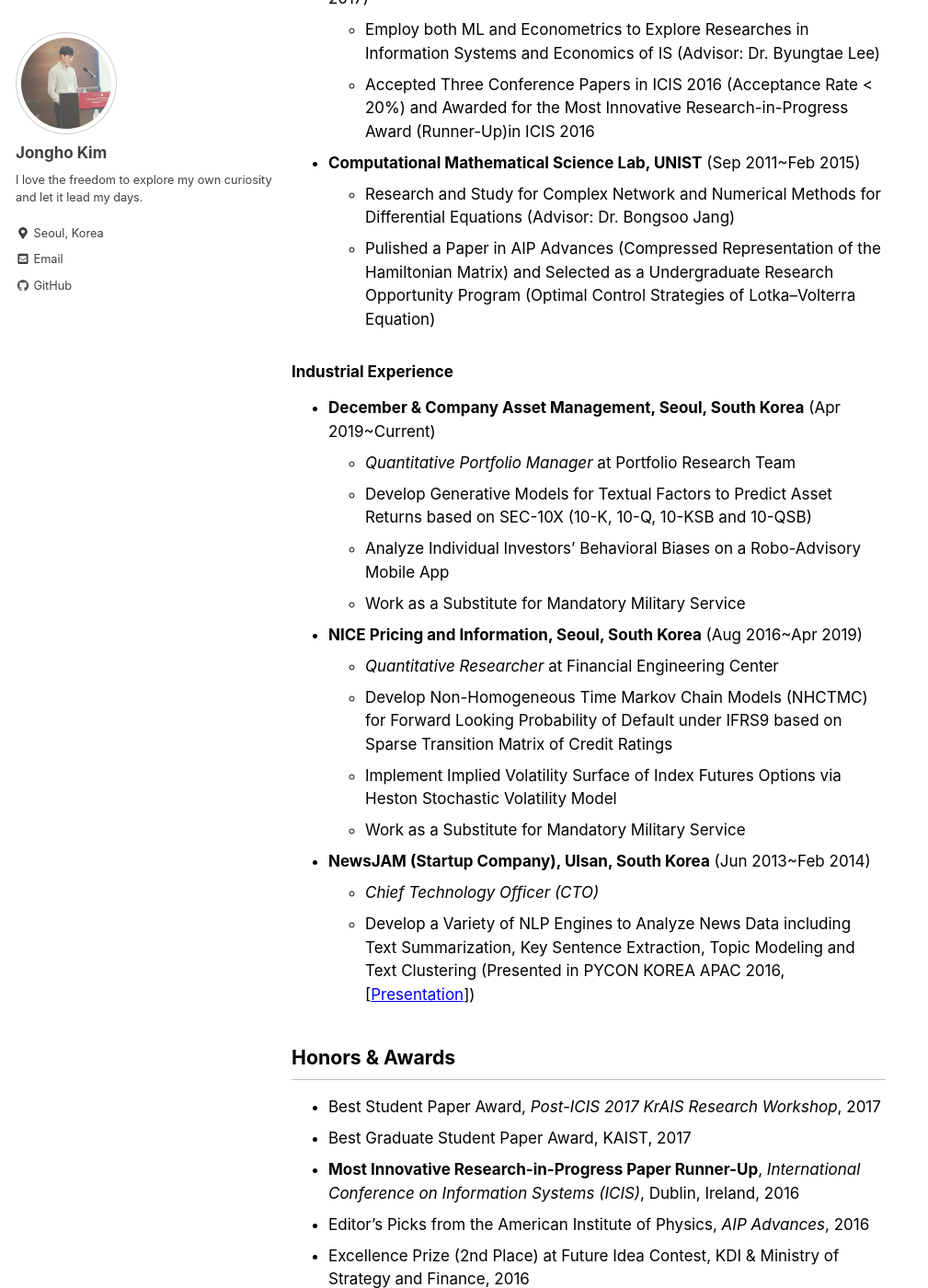
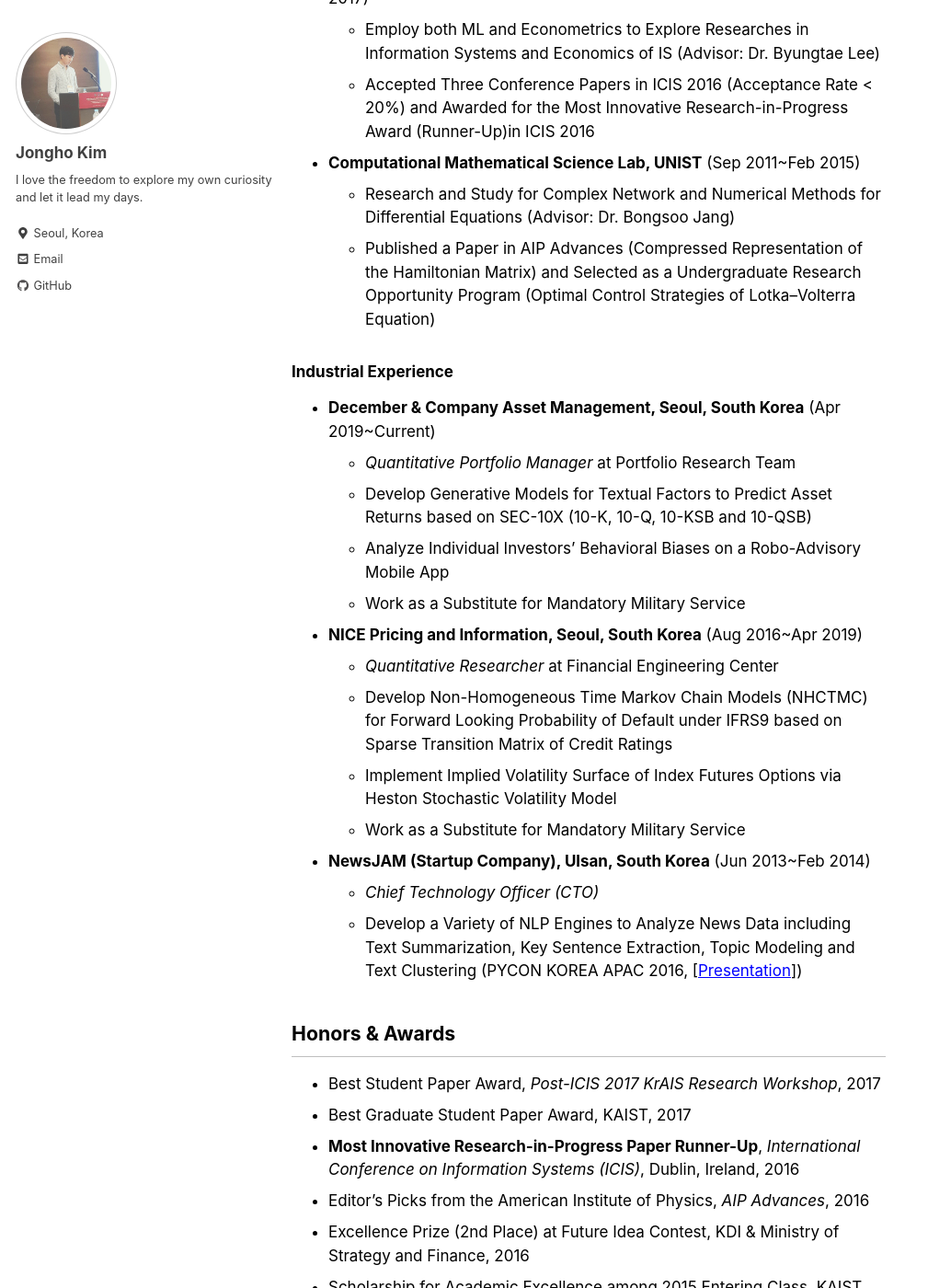
Before and after one commit to jonghkim/jonghkim.github.io, a Jekyll site: the page built from _pages/about.md, in a window 1280 px wide and 1400 px high, scrolled down 736 px. Shown: the whole window at 92% size, without its empty margins (0-1009 px from the left). Built offline with Jekyll 4.4.1, drawn with Linux system fonts in a browser that asks for light colours; nearby versions of some CDN libraries.

Commit message:
about updated

```diff
--- a/_pages/about.md
+++ b/_pages/about.md
@@ -22,7 +22,7 @@ last_modified_at: 2019-03-19
 
 - **Computational Mathematical Science Lab, UNIST** (Sep 2011~Feb 2015)
     - Research and Study for Complex Network and Numerical Methods for Differential Equations (Advisor: Dr. Bongsoo Jang)
-    - Pulished a Paper in AIP Advances (Compressed Representation of the Hamiltonian Matrix) and Selected as a Undergraduate Research
+    - Published a Paper in AIP Advances (Compressed Representation of the Hamiltonian Matrix) and Selected as a Undergraduate Research
 Opportunity Program (Optimal Control Strategies of Lotka–Volterra Equation)
 
 ### Industrial Experience
@@ -40,7 +40,7 @@ Opportunity Program (Optimal Control Strategies of Lotka–Volterra Equation)
 
 - **NewsJAM (Startup Company), Ulsan, South Korea** (Jun 2013~Feb 2014)
     - *Chief Technology Officer (CTO)*
-    - Develop a Variety of NLP Engines to Analyze News Data including Text Summarization, Key Sentence Extraction, Topic Modeling and Text Clustering (Presented in PYCON KOREA APAC 2016, [[Presentation](http://bit.ly/2mroROR)])
+    - Develop a Variety of NLP Engines to Analyze News Data including Text Summarization, Key Sentence Extraction, Topic Modeling and Text Clustering (PYCON KOREA APAC 2016, [[Presentation](http://bit.ly/2mroROR)])
 
 ## Honors & Awards
 - Best Student Paper Award, *Post-ICIS 2017 KrAIS Research Workshop*, 2017
```
